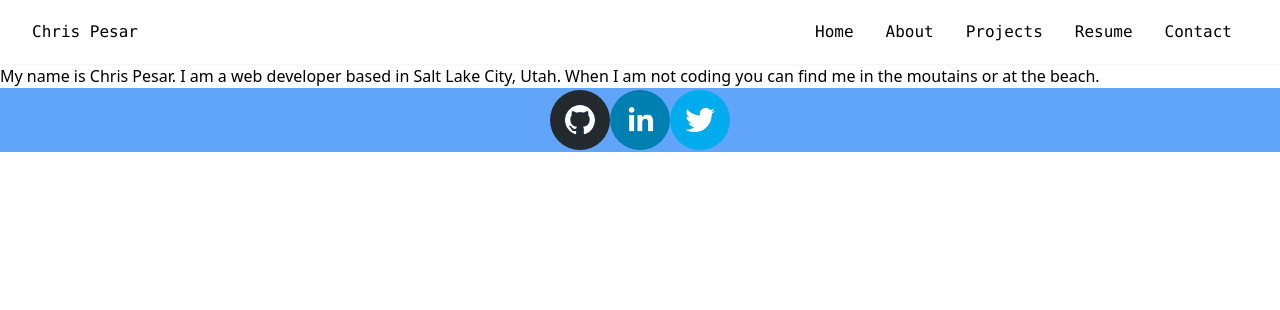
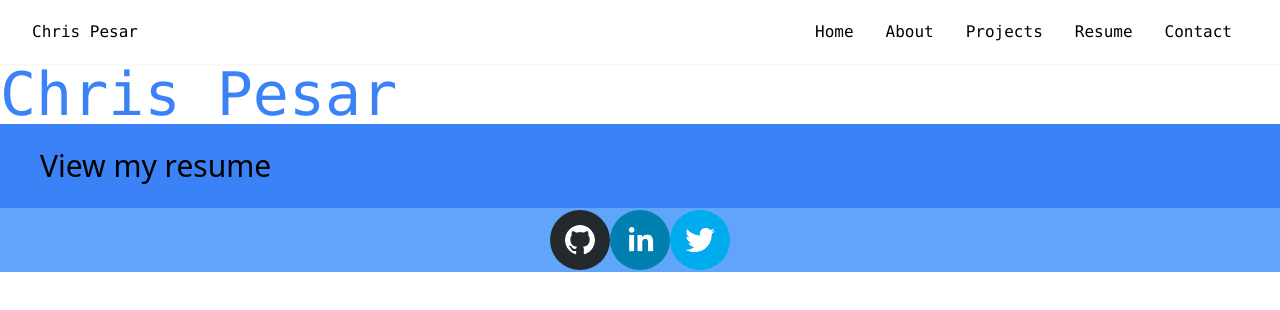
Before and after one commit to cpesar/chris-portfolio, a React (Create React App) app: page /about in a window 1280 px wide. Shown: the top 310 px of the page. Built offline with nearby package versions, Linux system fonts and the light colour scheme.

Commit message:
added link to resume to about page

```diff
--- a/public/index.html
+++ b/public/index.html
@@ -2,42 +2,19 @@
 <html lang="en">
   <head>
     <meta charset="utf-8" />
-    <link rel="icon" href="%PUBLIC_URL%/favicon.ico" />
+
     <meta name="viewport" content="width=device-width, initial-scale=1" />
     <meta name="theme-color" content="#000000" />
     <meta
       name="description"
-      content="Web site created using create-react-app"
+      content="Chris' Portfolio App created using create react app"
     />
-    <link rel="apple-touch-icon" href="%PUBLIC_URL%/logo192.png" />
-    <!--
-      manifest.json provides metadata used when your web app is installed on a
-      user's mobile device or desktop. See https://developers.google.com/web/fundamentals/web-app-manifest/
-    -->
-    <link rel="manifest" href="%PUBLIC_URL%/manifest.json" />
-    <!--
-      Notice the use of %PUBLIC_URL% in the tags above.
-      It will be replaced with the URL of the `public` folder during the build.
-      Only files inside the `public` folder can be referenced from the HTML.
 
-      Unlike "/favicon.ico" or "favicon.ico", "%PUBLIC_URL%/favicon.ico" will
-      work correctly both with client-side routing and a non-root public URL.
-      Learn how to configure a non-root public URL by running `npm run build`.
-    -->
-    <title>React App</title>
+
+    <title>Chris-Portfolio</title>
   </head>
   <body>
-    <noscript>You need to enable JavaScript to run this app.</noscript>
     <div id="root"></div>
-    <!--
-      This HTML file is a template.
-      If you open it directly in the browser, you will see an empty page.
 
-      You can add webfonts, meta tags, or analytics to this file.
-      The build step will place the bundled scripts into the <body> tag.
-
-      To begin the development, run `npm start` or `yarn start`.
-      To create a production bundle, use `npm run build` or `yarn build`.
-    -->
   </body>
 </html>
--- a/src/components/Burger.js
+++ b/src/components/Burger.js
@@ -5,7 +5,7 @@ const Burger = ({ isOpen, toggle }) => {
   return (
     <div className={
       isOpen ?
-      'grid grid-rows-5 text-center items-center bg-yellow-500'
+      'grid grid-rows-5 text-center items-center bg-blue-500'
       :'hidden'
     }
     onClick={toggle}
--- a/src/components/Home.js
+++ b/src/components/Home.js
@@ -12,7 +12,7 @@ export default function Home(){
       showCursor: true,
       backDelay: 1500,
       backSpeed: 60,
-      strings: ['Web Developer', 'Student', 'Snowboarder', 'Surfer', 'Wanderer', 'Friend', 'Human'],
+      strings: ['Developer', 'Student', 'Snowboarder', 'Surfer', 'Wanderer', 'Friend', 'Human'],
     });
   },[]);
 
@@ -27,7 +27,7 @@ export default function Home(){
       <section className='relative flex justify-center min-h-screen pt-12 lg:pt-64 px-8'>
         <h2 className='lg:text-6xl md:text-5xl sm:text-3xl text-3xl text-blue-500 font-mono'> Aloha I'm Chris </h2>
         <h3 className='lg:text-6xl md:text-5xl sm:text-3xl text-3xl text-blue-200 font-mono justify-content space-between'>
-          <span ref={textRef}> </span>
+          <span className="justify-center" ref={textRef}> </span>
         </h3>
       </section>
 
--- a/src/pages/About.js
+++ b/src/pages/About.js
@@ -1,5 +1,28 @@
-import React from 'react';
+// import React from 'react';
 
-export default function About(){
-  return <h1>My name is Chris Pesar. I am a web developer based in Salt Lake City, Utah. When I am not coding you can find me in the moutains or at the beach.</h1>
+// export default function About(){
+//   return <h1>My name is Chris Pesar. I am a web developer based in Salt Lake City, Utah. When I am not coding you can find me in the moutains or at the beach.</h1>
+// }
+
+
+
+
+import React from 'react'
+// import {Link} from 'react-router-dom';
+
+const About = () => {
+  return (
+    <div>
+      <h1 className="lg:text-6xl md:text-5xl sm:text-3xl text-3xl text-blue-500 font-mono">
+        Chris Pesar
+      </h1>
+      <p className="py-6 px-10 bg-blue-500 text-3xl hover:bg-yellow-300 transition duration-300 ease-in-out flex items-center">
+      <a href="https://docs.google.com/document/d/e/2PACX-1vRTJHyC39JKFP4CxhhwQB2l5X0L-7T45gHsHjy12dcWhZSX9Xm-yGYkoEixBLT8_QXhUDwoRVKHSrId/pub">View my resume</a>
+      </p>
+
+
+    </div>
+  )
 }
+
+export default About
```
